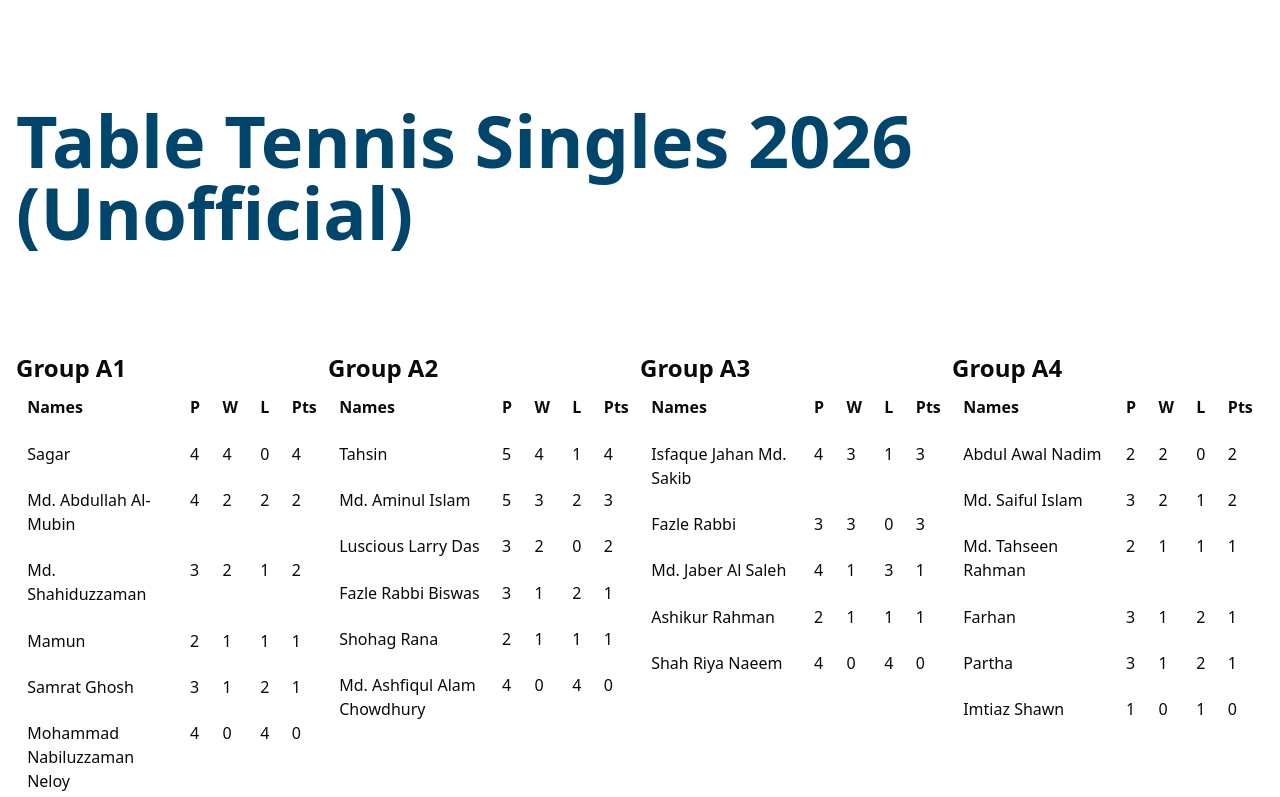
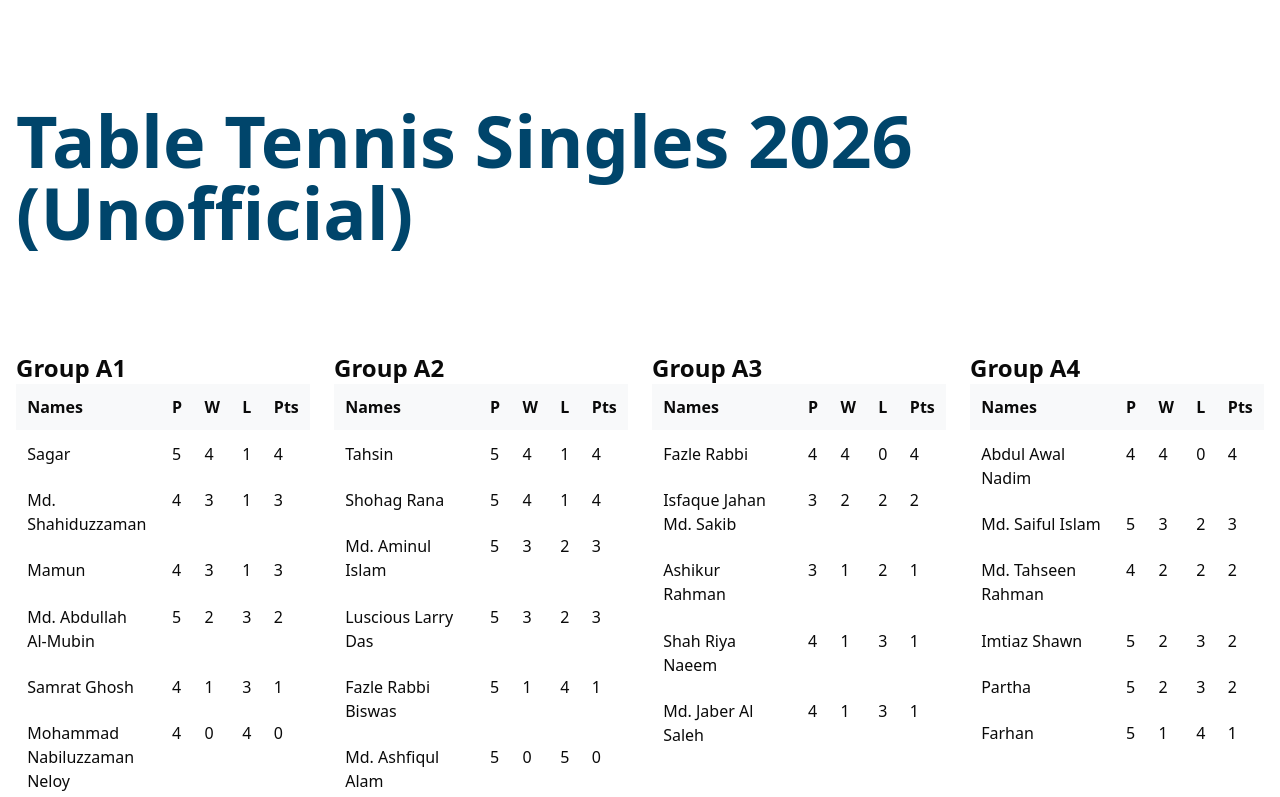
Before and after one commit to tahsinAmin/tt26, a React (Vite) app: page / in a window 1280 px wide. Shown: the top 797 px of the page. Built offline with nearby package versions, Linux system fonts and the light colour scheme.

Commit message:
refine: data populate

```diff
--- a/src/components/Standings.jsx
+++ b/src/components/Standings.jsx
@@ -26,11 +26,11 @@ const Standings = () => {
                             <strong>Group B2</strong>: Imtiaz Shawn, Ashikur, Jaminur, Mahmudul Hasan Masum, "Tariquzzaman Tuhin
                         </div>
                     </section> */}
-            <div className="grid sm:grid-cols-2 xl:grid-cols-4 gap-y-6">
+            <div className="grid sm:grid-cols-2 xl:grid-cols-4 gap-6">
                 <div>
                     <h1 className="text-2xl font-bold">Group A1</h1>
                     <table className="tablepress">
-                        <thead>
+                        <thead style={{ background: '#f8f9fa' }}>
                             <tr>
                                 <th>Names</th>
                                 <th>P</th>
@@ -55,7 +55,7 @@ const Standings = () => {
                 <div>
                     <h1 className="text-2xl font-bold">Group A2</h1>
                     <table className="tablepress">
-                        <thead>
+                        <thead style={{ background: '#f8f9fa' }}>
                             <tr>
                                 <th>Names</th>
                                 <th>P</th>
@@ -80,7 +80,7 @@ const Standings = () => {
                 <div>
                     <h1 className="text-2xl font-bold">Group A3</h1>
                     <table className="tablepress">
-                        <thead>
+                        <thead style={{ background: '#f8f9fa' }}>
                             <tr>
                                 <th>Names</th>
                                 <th>P</th>
@@ -105,7 +105,7 @@ const Standings = () => {
                 <div>
                     <h1 className="text-2xl font-bold">Group A4</h1>
                     <table className="tablepress">
-                        <thead>
+                        <thead style={{ background: '#f8f9fa' }}>
                             <tr>
                                 <th>Names</th>
                                 <th>P</th>
@@ -130,7 +130,7 @@ const Standings = () => {
                 <div>
                     <h1 className="text-2xl font-bold">Group B1</h1>
                     <table className="tablepress">
-                        <thead>
+                        <thead style={{ background: '#f8f9fa' }}>
                             <tr>
                                 <th>Names</th>
                                 <th>P</th>
@@ -155,7 +155,7 @@ const Standings = () => {
                 <div>
                     <h1 className="text-2xl font-bold">Group B2</h1>
                     <table className="tablepress">
-                        <thead>
+                        <thead style={{ background: '#f8f9fa' }}>
                             <tr>
                                 <th>Names</th>
                                 <th>P</th>
--- a/src/data.ts
+++ b/src/data.ts
@@ -642,18 +642,13 @@ export const groups = [
         "time": "11:00",
         "players": ["Imtiaz Shawn", "Md. Tahseen Rahman"],
         "group": "A4",
-        "history": null
+        history: {
+            winner: "Imtiaz Shawn",
+            results: [[11, 2, 0], [14, 12, 0]]
+        }
     },
     {
         "id": 79,
-        "date": "16-Feb-26",
-        "time": "11:05",
-        "players": ["Abdul Awal Nadim", "Md. Tahseen Rahman"],
-        "group": "A4",
-        "history": null
-    },
-    {
-        "id": 80,
         "date": "16-Feb-26",
         "time": "11:10",
         "players": ["Ashikur Rahman", "Isfaque Jahan Md. Sakib"],
@@ -661,130 +656,180 @@ export const groups = [
         "history": null
     },
     {
-        "id": 81,
+        "id": 80,
         "date": "16-Feb-26",
         "time": "11:15",
         "players": ["Fazle Rabbi", "Ashikur Rahman"],
         "group": "A3",
-        "history": null
+        history: {
+            winner: "Fazle Rabbi",
+            results: [[12, 10, 0], [11, 6, 0]]
+        }
     },
     {
-        id: 82,
+        id: 81,
         date: "16-Feb-26",
         time: "11:20",
         players: ["Shohag Rana", "Luscious Larry Das"],
         group: "A2",
-        history: null
+        history: {
+            winner: "Shohag Rana",
+            results: [[11, 8, 0], [5, 11, 1], [14, 12, 0]]
+        }
+    },
+    {
+        "id": 82,
+        "date": "16-Feb-26",
+        "time": "14:00",
+        "players": ["Md. Shahiduzzaman", "Md. Abdullah Al-Mubin"],
+        "group": "A1",
+        history: {
+            winner: "Md. Shahiduzzaman",
+            results: [[8, 11, 1], [11, 9, 0], [14, 12, 0]]
+        }
     },
     {
         "id": 83,
         "date": "16-Feb-26",
-        "time": "14:00",
-        "players": ["Md. Shahiduzzaman", "Md. Abdullah Al-Mubin"],
-        "group": "A1",
-        "history": null
-    },
-    {
-        "id": 84,
-        "date": "16-Feb-26",
         "time": "14:30",
         "players": ["Partha", "Imtiaz Shawn"],
         "group": "A4",
-        "history": null
+        history: {
+            winner: "Partha",
+            results: [[12, 10, 0], [11, 9, 0]]
+        }
     },
     {
-        id: 85,
+        id: 84,
         date: "16-Feb-26",
         time: "14:35",
         players: ["Abdul Awal Nadim", "Imtiaz Shawn"],
         group: "A4",
-        history: null
+        history: {
+            winner: "Abdul Awal Nadim",
+            results: [[11, 8, 0], [11, 8, 0]]
+        }
+    },
+    {
+        "id": 85,
+        "date": "16-Feb-26",
+        "time": "14:45",
+        "players": ["Partha", "Md. Saiful Islam"],
+        "group": "A4",
+        history: {
+            winner: "Md. Saiful Islam",
+            results: [[3, 11, 1], [7, 11, 1]]
+        }
     },
     {
         "id": 86,
         "date": "16-Feb-26",
-        "time": "14:40",
-        "players": ["Mamun", "Md. Shahiduzzaman"],
-        "group": "A1",
-        "history": null
+        "time": "14:50",
+        "players": ["Md. Tahseen Rahman", "Md. Saiful Islam"],
+        "group": "A4",
+        history: {
+            winner: "Md. Tahseen Rahman",
+            results: [[10, 12, 1], [11, 8, 0], [12, 10, 0]]
+        }
     },
     {
         "id": 87,
         "date": "16-Feb-26",
-        "time": "14:45",
-        "players": ["Partha", "Md. Saiful Islam"],
-        "group": "A4",
-        "history": null
+        "time": "14:55",
+        "players": ["Fazle Rabbi Biswas", "Shohag Rana"],
+        "group": "A2",
+        history: {
+            winner: "Shohag Rana",
+            results: [[0, 7, 1], [0, 7, 1]]
+        }
     },
     {
         "id": 88,
         "date": "16-Feb-26",
-        "time": "14:50",
-        "players": ["Md. Saiful Islam", "Md. Tahseen Rahman"],
+        "time": "18:05",
+        "players": ["Abdul Awal Nadim", "Farhan"],
         "group": "A4",
-        "history": null
+        history: {
+            winner: "Abdul Awal Nadim",
+            results: [[11, 6, 0], [11, 2, 0]]
+        }
     },
     {
         "id": 89,
         "date": "16-Feb-26",
-        "time": "14:55",
-        "players": ["Fazle Rabbi Biswas", "Shohag Rana"],
-        "group": "A2",
-        "history": null
+        "time": "18:10",
+        "players": ["Farhan", "Imtiaz Shawn"],
+        "group": "A4",
+        history: {
+            winner: "Imtiaz Shawn",
+            results: [[8, 11, 1], [11, 6, 0], [7, 11, 1]]
+        }
     },
     {
         "id": 90,
         "date": "16-Feb-26",
-        "time": "18:05",
-        "players": ["Abdul Awal Nadim", "Farhan"],
-        "group": "A4",
-        "history": null
+        "time": "18:15",
+        "players": ["Md. Ashfiqul Alam Chowdhury", "Shohag Rana"],
+        "group": "A2",
+        history: {
+            winner: "Shohag Rana",
+            results: [[0, 7, 1], [0, 7, 1]]
+        }
     },
     {
         "id": 91,
         "date": "16-Feb-26",
-        "time": "18:10",
-        "players": ["Farhan", "Imtiaz Shawn"],
-        "group": "A4",
-        "history": null
+        "time": "19:00",
+        "players": ["Mamun", "Sagar"],
+        "group": "A1",
+        history: {
+            winner: "Mamun",
+            results: [[12, 10, 0], [4, 11, 1], [11, 8, 0]]
+        }
     },
     {
         "id": 92,
         "date": "16-Feb-26",
-        "time": "18:15",
-        "players": ["Md. Ashfiqul Alam Chowdhury", "Shohag Rana"],
-        "group": "A2",
-        "history": null
+        "time": "19:10",
+        "players": ["Mamun", "Samrat Ghosh"],
+        "group": "A1",
+        history: {
+            winner: "Mamun",
+            results: [[11, 8, 0], [11, 8, 0]]
+        }
     },
     {
         "id": 93,
-        "date": "16-Feb-26",
-        "time": "19:00",
-        "players": ["Mamun", "Sagar"],
-        "group": "A1",
-        "history": null
+        "date": "17-Feb-26",
+        "time": "10:00",
+        "players": ["Fazle Rabbi Biswas", "Luscious Larry Das"],
+        "group": "A2",
+        history: {
+            winner: "Luscious Larry Das",
+            results: [[0, 7, 1], [0, 7, 1]]
+        }
     },
     {
         "id": 94,
-        "date": "16-Feb-26",
-        "time": "19:10",
-        "players": ["Mamun", "Samrat Ghosh"],
+        "date": "17-Feb-26",
+        "time": "11:00",
+        "players": ["Samrat Ghosh", "Mohammad Nabiluzzaman Neloy"],
         "group": "A1",
         "history": null
     },
     {
         "id": 95,
         "date": "17-Feb-26",
-        "time": "11:00",
-        "players": ["Fazle Rabbi Biswas", "Luscious Larry Das"],
-        "group": "A2",
+        "time": "11:05",
+        "players": ["Abdul Awal Nadim", "Md. Tahseen Rahman"],
+        "group": "A4",
         "history": null
     },
     {
         "id": 96,
         "date": "17-Feb-26",
-        "time": "11:05",
-        "players": ["Samrat Ghosh", "Mohammad Nabiluzzaman Neloy"],
+        "time": "11:10",
+        "players": ["Mamun", "Md. Shahiduzzaman"],
         "group": "A1",
         "history": null
     },
@@ -798,7 +843,7 @@ export const groups = [
     {
         "id": 97,
         "date": "17-Feb-26",
-        "time": "11:10",
+        "time": "11:15",
         "players": ["Top of Group A1", "Runner-up of Group A3"],
         "group": "QF1",
         "history": null
@@ -806,7 +851,7 @@ export const groups = [
     {
         "id": 98,
         "date": "17-Feb-26",
-        "time": "11:15",
+        "time": "14:30",
         "players": ["Top of Group A2", "Runner-up of Group A4"],
         "group": "QF2",
         "history": null
@@ -860,7 +905,7 @@ export const groups = [
     {
         "id": 103,
         "date": "17-Feb-26",
-        "time": "18:00",
+        "time": "14:55",
         "players": ["Loser SF 1", "Loser SF 2"],
         "group": "Third Place",
         "history": null
@@ -886,38 +931,38 @@ export const groups = [
 
 
 export const standingsA1 = [
-    { name: "Sagar", P: 4, W: 4, L: 0, Pts: 4 },
-    { name: "Md. Abdullah Al-Mubin", P: 4, W: 2, L: 2, Pts: 2 },
-    { name: "Md. Shahiduzzaman", P: 3, W: 2, L: 1, Pts: 2 },
-    { name: "Mamun", P: 2, W: 1, L: 1, Pts: 1 },
-    { name: "Samrat Ghosh", P: 3, W: 1, L: 2, Pts: 1 },
+    { name: "Sagar", P: 5, W: 4, L: 1, Pts: 4 },
+    { name: "Md. Shahiduzzaman", P: 4, W: 3, L: 1, Pts: 3 },
+    { name: "Mamun", P: 4, W: 3, L: 1, Pts: 3 },
+    { name: "Md. Abdullah Al-Mubin", P: 5, W: 2, L: 3, Pts: 2 },
+    { name: "Samrat Ghosh", P: 4, W: 1, L: 3, Pts: 1 },
     { name: "Mohammad Nabiluzzaman Neloy", P: 4, W: 0, L: 4, Pts: 0 }
 ];
 
 export const standingsA2 = [
     { name: "Tahsin", P: 5, W: 4, L: 1, Pts: 4 },
+    { name: "Shohag Rana", P: 5, W: 4, L: 1, Pts: 4 },
     { name: "Md. Aminul Islam", P: 5, W: 3, L: 2, Pts: 3 },
-    { name: "Luscious Larry Das", P: 3, W: 2, L: 0, Pts: 2 },
-    { name: "Fazle Rabbi Biswas", P: 3, W: 1, L: 2, Pts: 1 },
-    { name: "Shohag Rana", P: 2, W: 1, L: 1, Pts: 1 },
-    { name: "Md. Ashfiqul Alam Chowdhury", P: 4, W: 0, L: 4, Pts: 0 },
+    { name: "Luscious Larry Das", P: 5, W: 3, L: 2, Pts: 3 },
+    { name: "Fazle Rabbi Biswas", P: 5, W: 1, L: 4, Pts: 1 },
+    { name: "Md. Ashfiqul Alam Chowdhury", P: 5, W: 0, L: 5, Pts: 0 },
 ];
 
 export const standingsA3 = [
-    { name: "Isfaque Jahan Md. Sakib", P: 4, W: 3, L: 1, Pts: 3 },
-    { name: "Fazle Rabbi", P: 3, W: 3, L: 0, Pts: 3 },
+    { name: "Fazle Rabbi", P: 4, W: 4, L: 0, Pts: 4 },
+    { name: "Isfaque Jahan Md. Sakib", P: 3, W: 2, L: 2, Pts: 2 },
+    { name: "Ashikur Rahman", P: 3, W: 1, L: 2, Pts: 1 },
+    { name: "Shah Riya Naeem", P: 4, W: 1, L: 3, Pts: 1 },
     { name: "Md. Jaber Al Saleh", P: 4, W: 1, L: 3, Pts: 1 },
-    { name: "Ashikur Rahman", P: 2, W: 1, L: 1, Pts: 1 },
-    { name: "Shah Riya Naeem", P: 4, W: 0, L: 4, Pts: 0 }
 ];
 
 export const standingsA4 = [
-    { name: "Abdul Awal Nadim", P: 2, W: 2, L: 0, Pts: 2 },
-    { name: "Md. Saiful Islam", P: 3, W: 2, L: 1, Pts: 2 },
-    { name: "Md. Tahseen Rahman", P: 2, W: 1, L: 1, Pts: 1 },
-    { name: "Farhan", P: 3, W: 1, L: 2, Pts: 1 },
-    { name: "Partha", P: 3, W: 1, L: 2, Pts: 1 },
-    { name: "Imtiaz Shawn", P: 1, W: 0, L: 1, Pts: 0 },
+    { name: "Abdul Awal Nadim", P: 4, W: 4, L: 0, Pts: 4 },
+    { name: "Md. Saiful Islam", P: 5, W: 3, L: 2, Pts: 3 },
+    { name: "Md. Tahseen Rahman", P: 4, W: 2, L: 2, Pts: 2 },
+    { name: "Imtiaz Shawn", P: 5, W: 2, L: 3, Pts: 2 },
+    { name: "Partha", P: 5, W: 2, L: 3, Pts: 2 },
+    { name: "Farhan", P: 5, W: 1, L: 4, Pts: 1 },
 ]
 
 export const standingsB1 = [
--- a/src/index.css
+++ b/src/index.css
@@ -135,6 +135,10 @@ section {
   position: relative;
 }
 
+.tablepress {
+  width: 100%;
+}
+
 .tablepress>:not(caption)>*>* {
   background: none;
   border: none;
```
